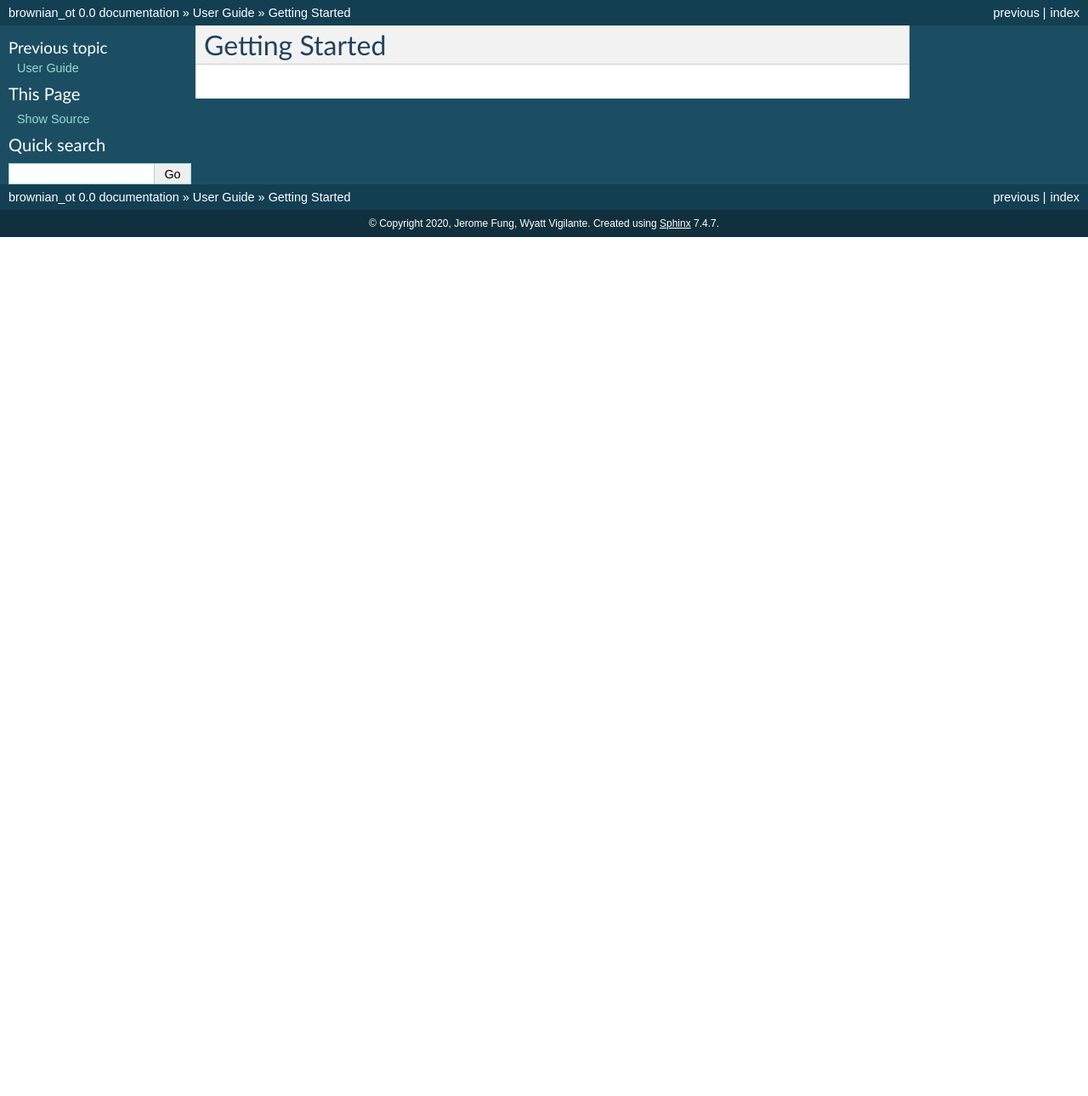
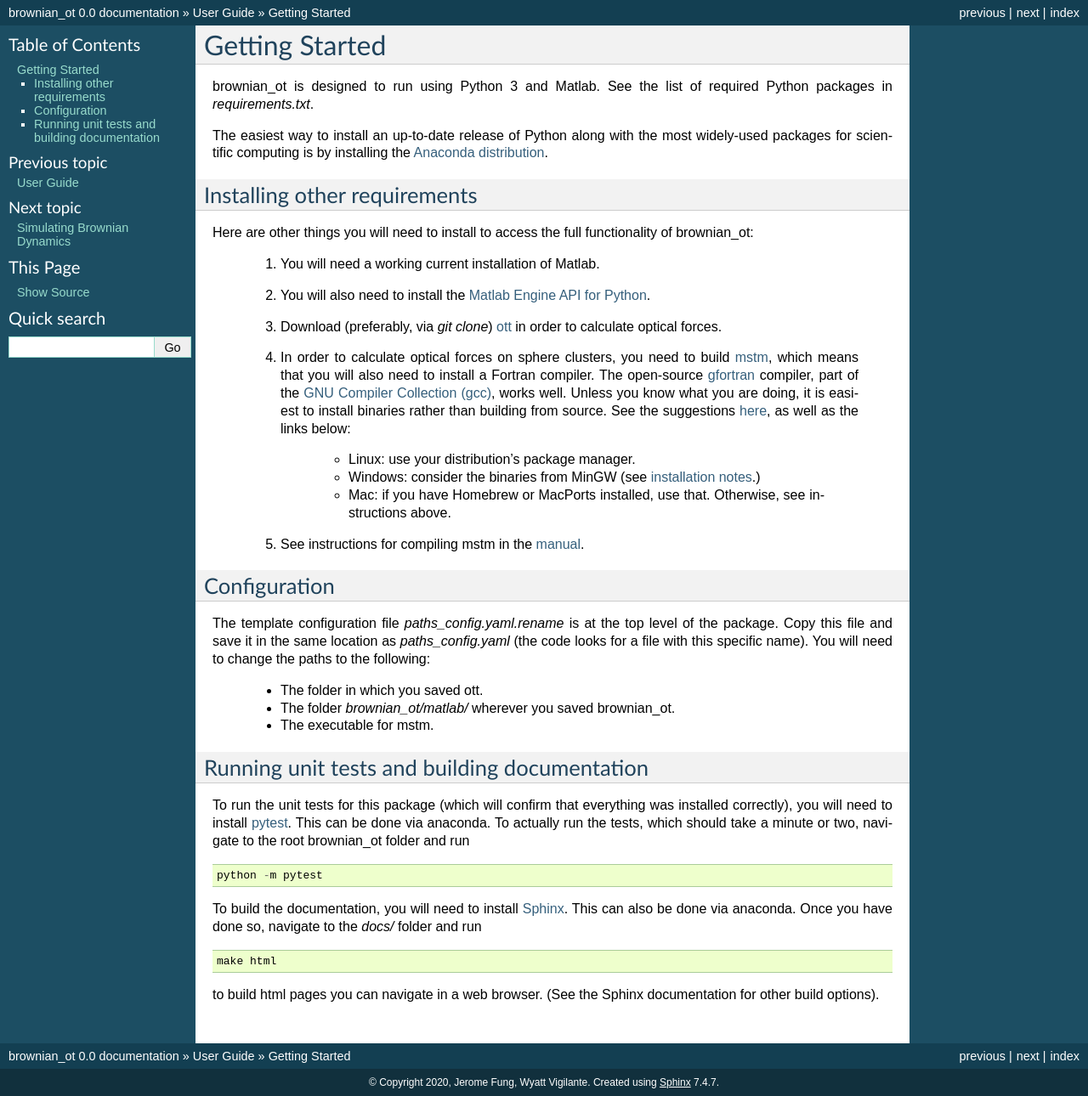
Before and after one commit to jeromefung/brownian_ot, a Sphinx documentation site: the page built from docs/source/users/setup.rst, in a window 1280 px wide. Shown: the whole page at 85% size. Built offline with Sphinx 7.4.7, drawn with Linux system fonts in a browser that asks for light colours; before the commit the page ends 900 px from its top, so only the background shows below that.

Commit message:
completed setup guide, made config template more suggestive

```diff
--- a/docs/source/users/index.rst
+++ b/docs/source/users/index.rst
@@ -8,3 +8,4 @@ User Guide
     :maxdepth: 1
 
     setup
+    bd_tutorial
--- a/docs/source/users/setup.rst
+++ b/docs/source/users/setup.rst
@@ -2,3 +2,48 @@
 
 Getting Started
 ===============
+brownian_ot is designed to run using Python 3 and Matlab.
+See the list of required Python packages in `requirements.txt`.
+
+The easiest way to install an up-to-date release of Python along with
+the most widely-used packages for scientific computing is by installing the
+`Anaconda distribution <https://www.anaconda.com/products/individual>`_.
+
+Installing other requirements
+-----------------------------
+Here are other things you will need to install to access the full functionality of brownian_ot:
+
+ #. You will need a working current installation of Matlab.
+ #. You will also need to install the `Matlab Engine API for Python <https://www.mathworks.com/help/matlab/matlab_external/install-the-matlab-engine-for-python.html>`_.
+ #. Download (preferably, via `git clone`) `ott <https://github.com/ilent2/ott>`_ in order to calculate optical forces.
+ #. In order to calculate optical forces on sphere clusters, you need to build `mstm <http://www.eng.auburn.edu/~dmckwski/scatcodes/>`_, which means that you will also need to install a Fortran compiler. The open-source `gfortran <https://gcc.gnu.org/fortran/>`_ compiler, part of the `GNU Compiler Collection (gcc) <https://gcc.gnu.org/>`_, works well. Unless you know what you are doing, it is easiest to install binaries rather than building from source. See the suggestions `here <https://gcc.gnu.org/wiki/GFortranBinaries>`_, as well as the links below:
+
+     * Linux: use your distribution's package manager.
+     * Windows: consider the binaries from MinGW (see `installation notes <http://www.mingw.org/wiki/Getting_Started>`_.)
+     * Mac: if you have Homebrew or MacPorts installed, use that. Otherwise, see instructions above.
+
+ #. See instructions for compiling mstm in the `manual <http://www.eng.auburn.edu/~dmckwski/scatcodes/mstm-manual-2013-v3.0.pdf>`_.
+
+
+Configuration
+-------------
+
+The template configuration file `paths_config.yaml.rename` is at the top level of the package. Copy this file and save it in the same location as `paths_config.yaml` (the code looks for a file with this specific name). You will need to change the paths to the following:
+
+     * The folder in which you saved ott.
+     * The folder `brownian_ot/matlab/` wherever you saved brownian_ot.
+     * The executable for mstm.
+
+
+Running unit tests and building documentation
+---------------------------------------------
+
+To run the unit tests for this package (which will confirm that everything was installed correctly), you will need to install `pytest <https://docs.pytest.org/en/latest/>`_. This can be done via anaconda. To actually run the tests, which should take a minute or two, navigate to the root brownian_ot folder and run ::
+
+       python -m pytest
+
+To build the documentation, you will need to install `Sphinx <https://www.sphinx-doc.org/en/master/>`_. This can also be done via anaconda. Once you have done so, navigate to the `docs/` folder and run ::
+
+       make html
+
+to build html pages you can navigate in a web browser. (See the Sphinx documentation for other build options).
```
Also changed, not shown: docs/source/users/bd_tutorial.rst (added, +20 -0 lines), 1 other file.
